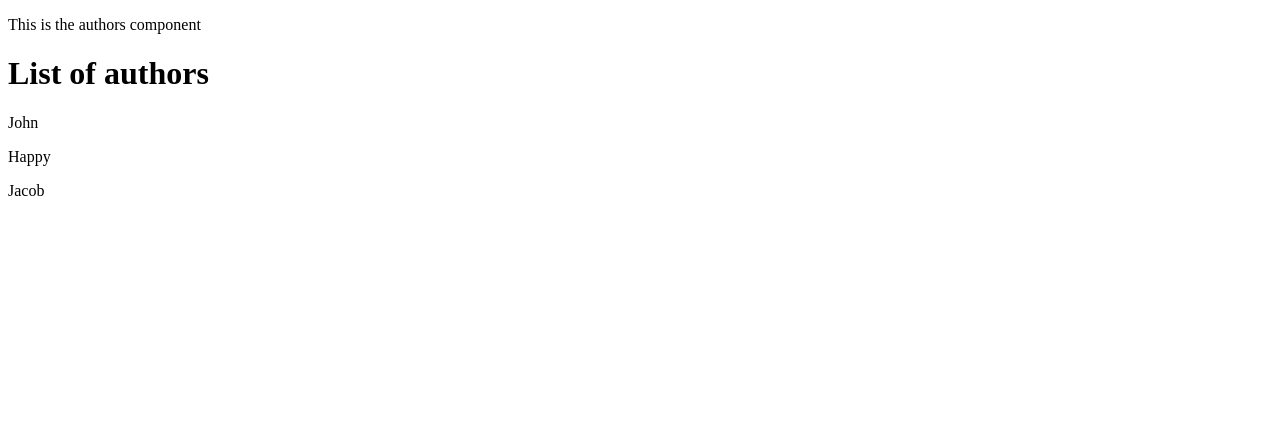
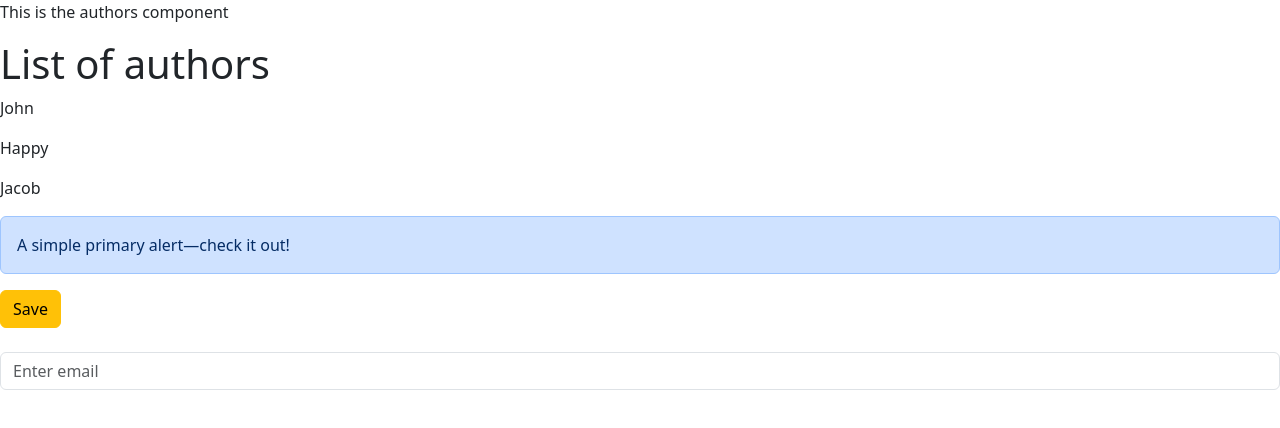
Before and after one commit to PLThabangR/angular-essentials, an Angular app: page / in a window 1280 px wide. Shown: the top 428 px of the page. Built offline with nearby package versions, Linux system fonts and the light colour scheme.

Commit message:
Added bootstrap and forms module

```diff
--- a/package.json
+++ b/package.json
@@ -18,6 +18,7 @@
     "@angular/platform-browser": "^16.1.0",
     "@angular/platform-browser-dynamic": "^16.1.0",
     "@angular/router": "^16.1.0",
+    "bootstrap": "^5.3.2",
     "rxjs": "~7.8.0",
     "tslib": "^2.3.0",
     "zone.js": "~0.13.0"
--- a/src/app/app.module.ts
+++ b/src/app/app.module.ts
@@ -4,6 +4,7 @@ import { BrowserModule } from '@angular/platform-browser';
 import { AppRoutingModule } from './app-routing.module';
 import { AppComponent } from './app.component';
 import { AuthorsComponent } from './authors/authors.component';
+import { FormsModule } from '@angular/forms';
 
 @NgModule({
   declarations: [
@@ -12,7 +13,8 @@ import { AuthorsComponent } from './authors/authors.component';
   ],
   imports: [
     BrowserModule,
-    AppRoutingModule
+    AppRoutingModule,
+    FormsModule
   ],
   providers: [],
   bootstrap: [AppComponent]
--- a/src/app/authors/authors.component.html
+++ b/src/app/authors/authors.component.html
@@ -2,4 +2,14 @@
 <h1>{{title}}</h1>
 <div *ngFor="let author of authors" >
     <p>{{author}}</p>
+
 </div>
+
+<div>
+    <div class="alert alert-primary" role="alert">
+        A simple primary alert—check it out!
+      </div>
+      <button type="button" class="btn btn-warning" (click)="onSave($event)">Save</button>
+</div>
+<br>
+<input type="email" class="form-control" [(ngModel)]="email"  placeholder="Enter email" (keyUp.enter)="onKeyPress()">
--- a/src/app/authors/authors.component.ts
+++ b/src/app/authors/authors.component.ts
@@ -8,11 +8,19 @@ import { Component } from '@angular/core';
 })
 export class AuthorsComponent {
 title :string ='List of authors';
-authors:string[] =[]
+authors:string[] =[];
+email:string='';
+imageUrl ="https://images.unsplash.com/photo-1682687980961-78fa83781450?w=700&auto=format&fit=crop&q=60&ixlib=rb-4.0.3&ixid=M3wxMjA3fDF8MHxlZGl0b3JpYWwtZmVlZHw2fHx8ZW58MHx8fHx8"
 constructor(private coursesService:CoursesService){
   this.authors = coursesService.getService()
 }
-getTitle(){
 
+onSave($event:Event){
+console.log("Button clicked",$event)
+}
+
+
+onKeyPress():void{
+  console.log(this.email)
 }
 }
--- a/src/styles.css
+++ b/src/styles.css
@@ -1 +1,2 @@
 /* You can add global styles to this file, and also import other style files */
+@import "bootstrap/dist/css/bootstrap";
```
Also changed, not shown: 1 other file (tests, documents, lock files or other folders).
